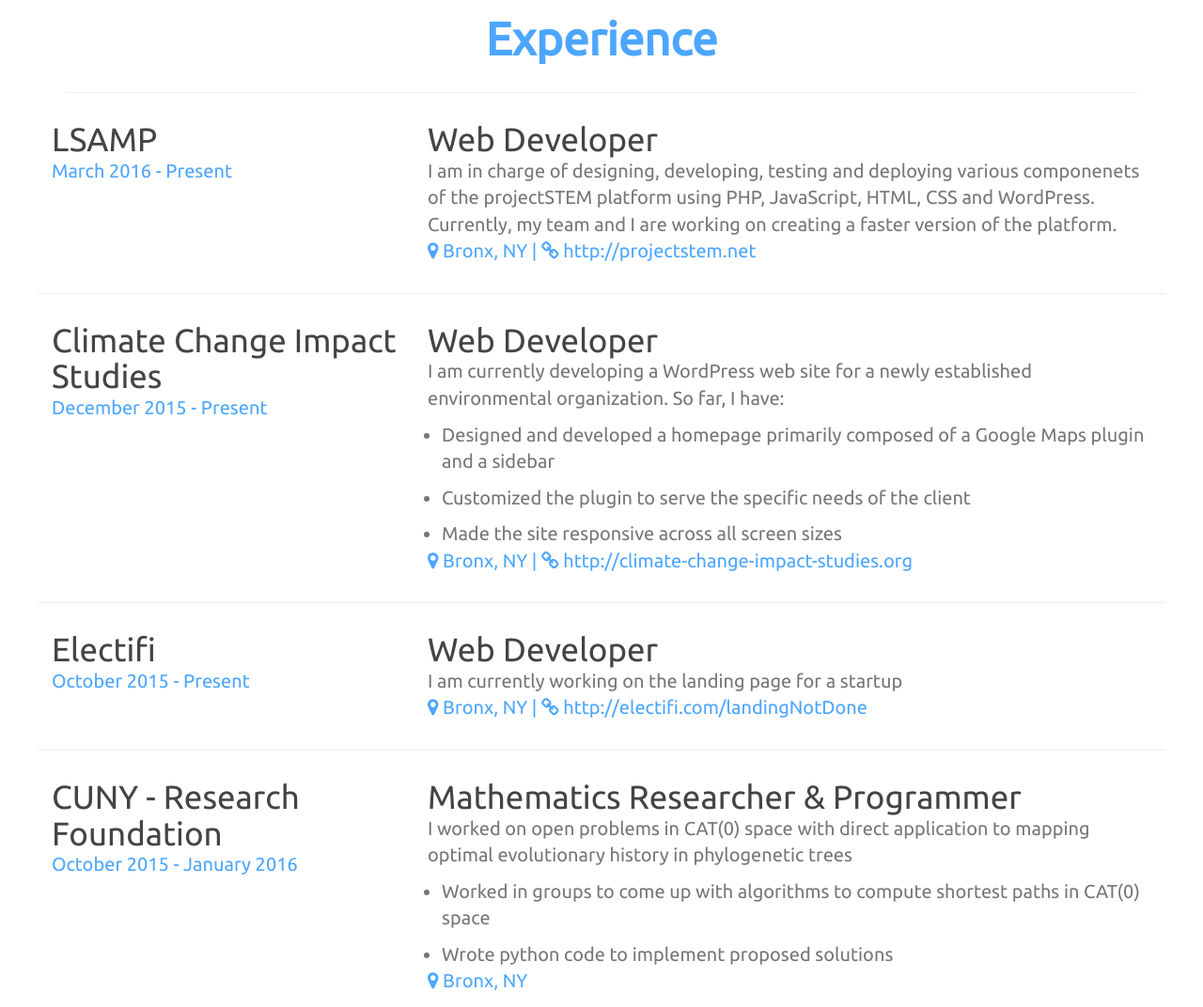
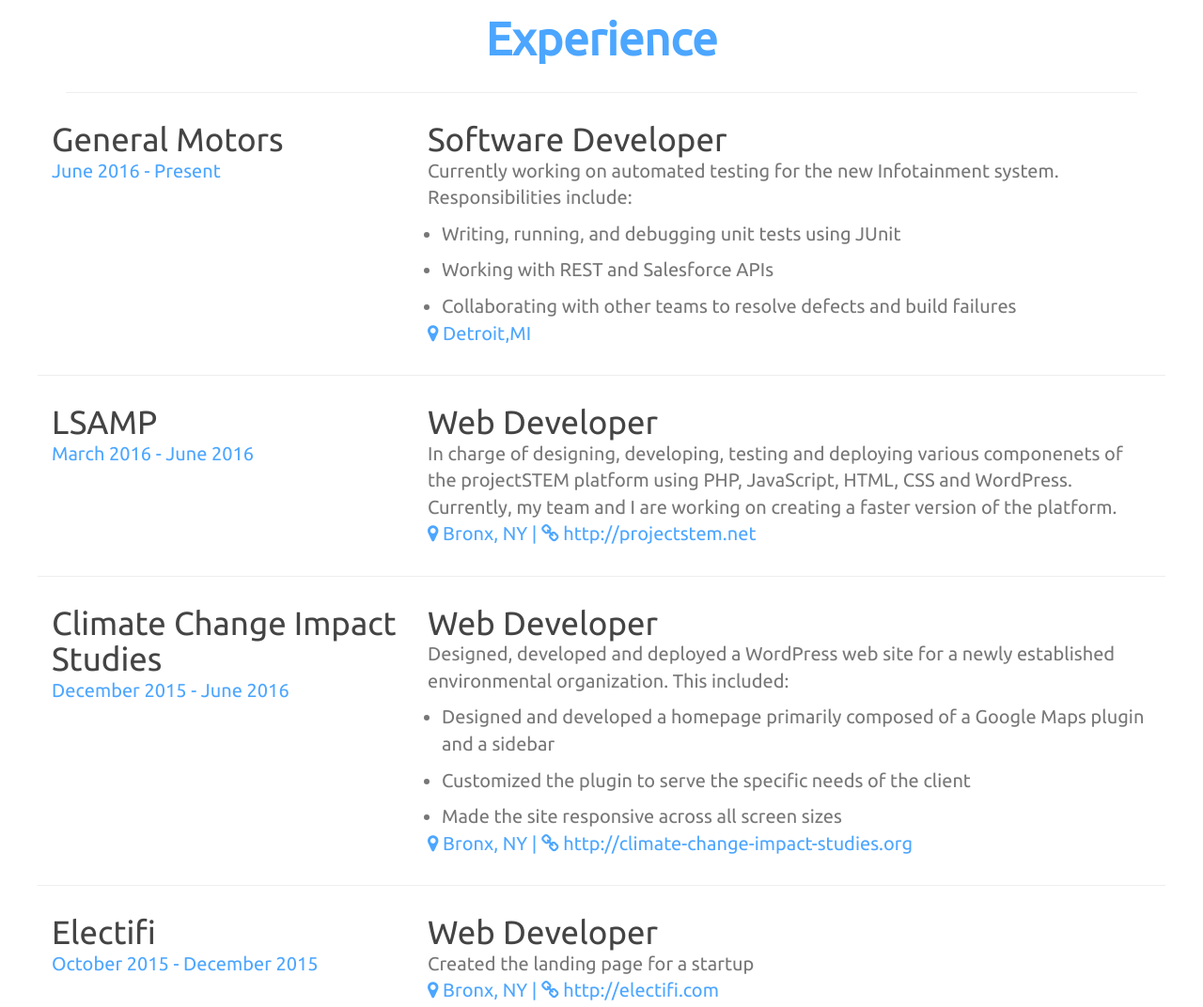
Before and after one commit to mkaiser323/mkaiser323.github.io, a plain HTML site: page index.html in a window 1280 px wide. Shown: the part 2940-4012 px from the top of the page at 94% size. Drawn offline with nearby package versions, Linux system fonts and the light colour scheme.

Commit message:
added GM experience

```diff
--- a/index.html
+++ b/index.html
@@ -146,7 +146,7 @@
 					<div id = "display_contact"></div>
 				</div>
 
-				<p class = "update">Last update: April 10th, 2016</p>
+				<p class = "update">Last update: August 13th, 2016</p>
 			</div>
 
 		</footer>
--- a/js/json.js
+++ b/js/json.js
@@ -123,18 +123,30 @@
 
 var experience = [
 	{
+		"position":"Software Developer",
+		"date":"June 2016 - Present",
+		"place":"General Motors",
+		"details":"Currently working on automated testing for the new Infotainment system. Responsibilities include:",
+		"bullet_points":[
+			{"bullet":"Writing, running, and debugging unit tests using JUnit"},
+			{"bullet":"Working with REST and Salesforce APIs"},
+			{"bullet":"Collaborating with other teams to resolve defects and build failures"}
+		],
+		"loc":"Detroit,MI",
+		"link":""
+	},{
 		"position":"Web Developer",
-		"date":"March 2016 - Present",
+		"date":"March 2016 - June 2016",
 		"place":"LSAMP",
-		"details":"I am in charge of designing, developing, testing and deploying various componenets of the projectSTEM platform using PHP, JavaScript, HTML, CSS and WordPress. Currently, my team and I are working on creating a faster version of the platform.",
+		"details":"In charge of designing, developing, testing and deploying various componenets of the projectSTEM platform using PHP, JavaScript, HTML, CSS and WordPress. Currently, my team and I are working on creating a faster version of the platform.",
 		"bullet_points":[],
 		"loc":"Bronx, NY",
 		"link":"http://projectstem.net"
 	},{
 		"position":"Web Developer",
-		"date":"December 2015 - Present",
+		"date":"December 2015 - June 2016",
 		"place":"Climate Change Impact Studies",
-		"details":"I am currently developing a WordPress web site for a newly established environmental organization. So far, I have:",
+		"details":"Designed, developed and deployed a WordPress web site for a newly established environmental organization. This included:",
 		"bullet_points":[
 			{"bullet":"Designed and developed a homepage primarily composed of a Google Maps plugin and a sidebar"},
 			{"bullet":"Customized the plugin to serve the specific needs of the client"},
@@ -145,12 +157,12 @@
 		"link":"http://climate-change-impact-studies.org"
 	},{
 		"position":"Web Developer",
-		"date":"October 2015 - Present",
+		"date":"October 2015 - December 2015",
 		"place":"Electifi",
-		"details":"I am currently working on the landing page for a startup",
+		"details":"Created the landing page for a startup",
 		"bullet_points":[],
 		"loc":"Bronx, NY",
-		"link":"http://electifi.com/landingNotDone"
+		"link":"http://electifi.com"
 	},{
 		"position":"Mathematics Researcher & Programmer",
 		"date":"October 2015 - January 2016",
@@ -164,7 +176,7 @@
 		"link":""
 	},{
 		"position":"Academic Excellence Chair",
-		"date":"January 2016 - present",
+		"date":"January 2016 - June 2016",
 		"place":"National Society of Black Engineers",
 		"details":"I organize workshops and study groups revolving around computer science classes being offered by Lehman as well as interview preparation for students that are applying for internships and jobs",
 		"bullet_points":[],
```
Also changed, not shown: 1 other file.
